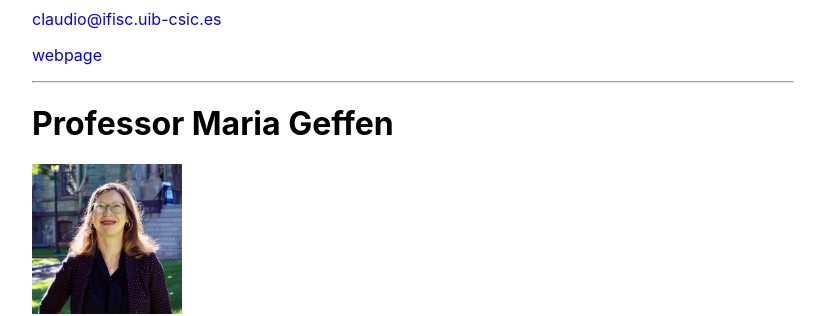
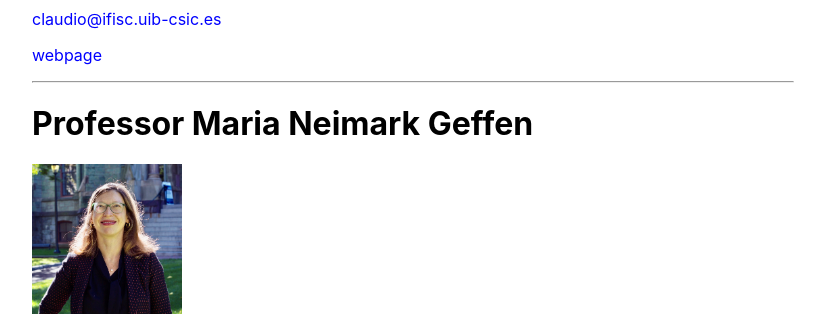
Before and after one commit to spirosChv/ocns2021interneurons, a Jekyll site: the page built from speakers/index.html, in a window 1280 px wide. Shown: the part 1693-2009 px from the top of the page, without its empty margins (227-1052 px from the left). Built offline with Jekyll 4.4.1, drawn with Linux system fonts in a browser that asks for light colours; comment, search, counter and statistics services are not loaded.

Commit message:
Update index.html

```diff
--- a/speakers/index.html
+++ b/speakers/index.html
@@ -50,7 +50,7 @@ title: Speakers
 
 
 	<hr>
-	<h1 style="fonts-size: 16px"> Professor Maria Geffen</h1>
+	<h1 style="fonts-size: 16px"> Professor Maria Neimark Geffen</h1>
  	<img src="../figures/geffen.jpeg" alt="geffen" width="150" height="150">
 	<p> <a href="https://twitter.com/neimarkgeffen" class="twitter-follow-button"
 	    data-show-count="false">Follow @TwitterDev</a><script async
```
